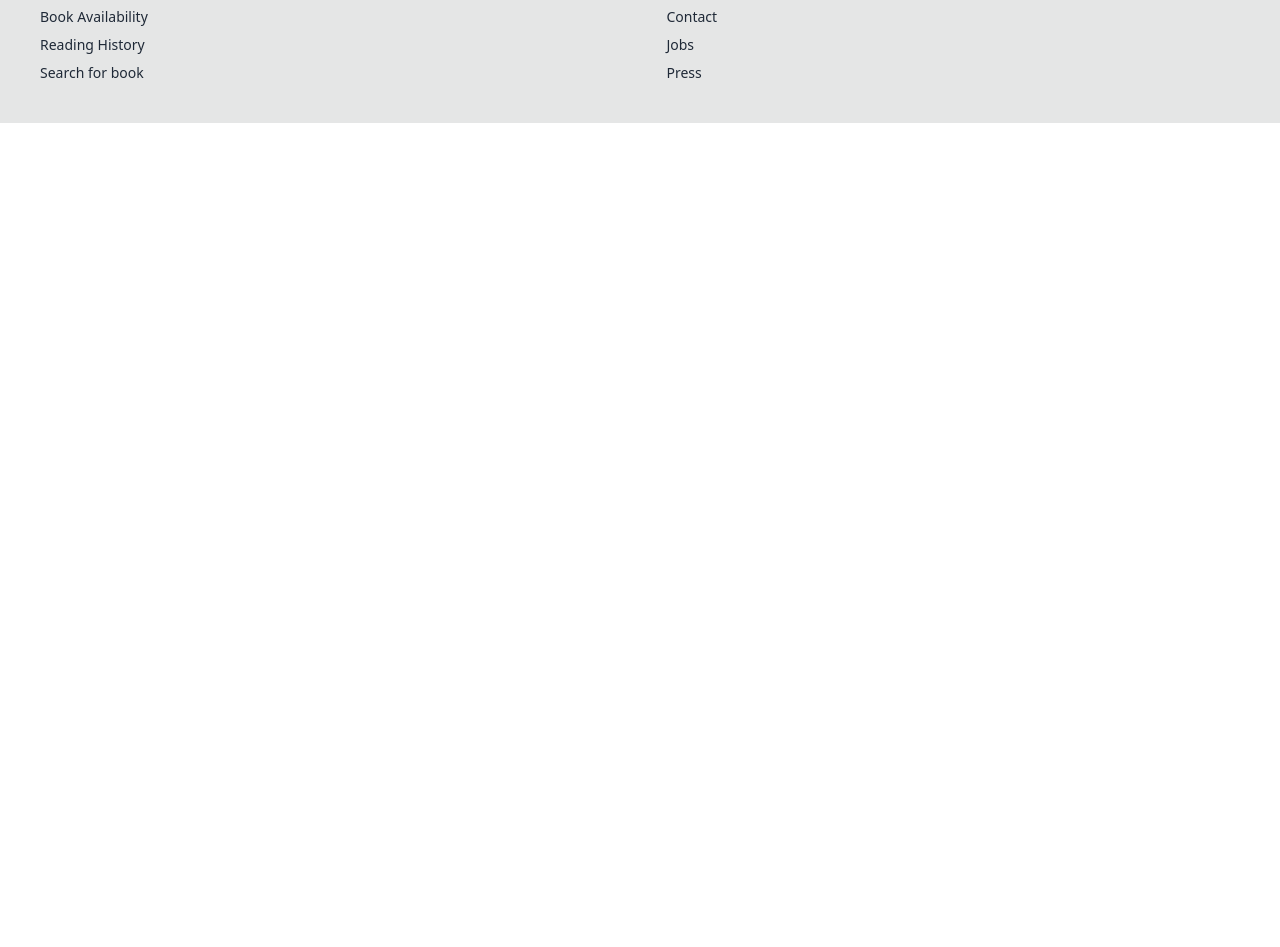
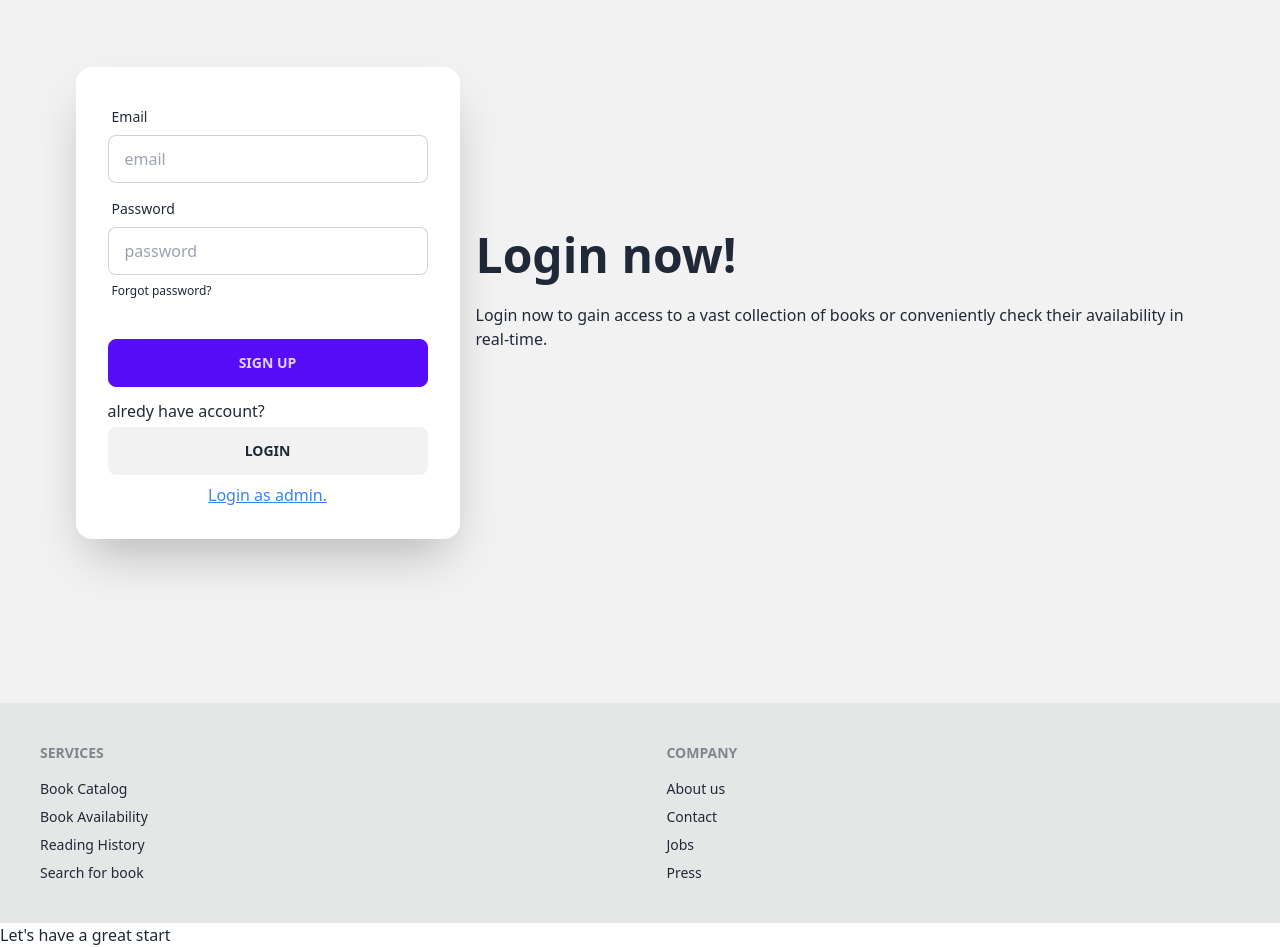
Before and after one commit to VinayakVispute/BookBuddy, a React (Vite) app in the folder Front-end/: page /login in a window 1280 px wide. Shown: the part 163-1110 px from the top of the page. Before the commit the page ends 800 px from the top, so only its background shows below. Built offline with nearby package versions, Linux system fonts and the light colour scheme.

Commit message:
Revert "Folder Updated"
This reverts commit afd67b4d585b35e575969280e76665c55fbcc8f9.

```diff
--- a/Front-end/src/App.jsx
+++ b/Front-end/src/App.jsx
@@ -1,21 +1,15 @@
-import { BrowserRouter as Router, Routes, Route } from "react-router-dom";
-import { Home, Login } from './Pages'
-import { Footer, Navbar } from "./Componenets";
 
+import Home from './Pages/Home'
 
 function App() {
 
   return (
-    <div className="bg-gray-500">
-      <Router basename="/">
-        <Navbar />
-        <Routes>
-          <Route exact path="/login" element={<Login />}></Route>
-          <Route exact path="/" element={<Home />}></Route>
-        </Routes>
-        <Footer />
-      </Router>
+    <>
+    <div className="">
+      <Home/>
+      <h1>Let&apos;s have a great start</h1>
     </div>
+    </>
   )
 }
 
--- /dev/null
+++ b/Front-end/src/Componenets/Hero.jsx
@@ -0,0 +1,16 @@
+import { Link } from "react-router-dom"
+function Hero() {
+  return (
+    <div className="hero min-h-screen bg-base-200">
+  <div className="hero-content text-center">
+    <div className="max-w-md">
+      <h1 className="text-5xl font-bold">Unlock Infinite Literary Worlds.</h1>
+      <p className="py-6">Discover, track, and access a vast library of books with BookBuddy. Login now to explore and check availability seamlessly.</p>
+      <Link to="/login" className="btn btn-primary">Get Started</Link>
+    </div>
+  </div>
+</div>
+  )
+}
+
+export default Hero
--- a/Front-end/src/Componenets/index.jsx
+++ /dev/null
@@ -1,9 +0,0 @@
-import Footer from './Footer';
-import Navbar from './Navbar';
-
-
-
-export {
-    Footer,
-    Navbar
-}
--- /dev/null
+++ b/Front-end/src/Pages/Home.jsx
@@ -0,0 +1,22 @@
+import Navbar from "../Componenets/Navbar";
+import Footer from "../Componenets/Footer";
+import Login from "../Componenets/Login";
+import { BrowserRouter as Router, Routes, Route } from "react-router-dom";
+import Hero from "../Componenets/Hero";
+
+function Home() {
+  return (
+    <div className="bg-gray-500">
+      <Router basename="/">
+        <Navbar />
+        <Routes>
+            <Route exact path="/login" element={<Login />}></Route>
+            <Route exact path="/" element={<Hero />}></Route>
+        </Routes>
+        <Footer />
+      </Router>
+    </div>
+  );
+}
+
+export default Home;
--- a/Front-end/src/Pages/Home/Home.jsx
+++ /dev/null
@@ -1,11 +0,0 @@
-import { Hero } from "./components";
-
-function Home() {
-  return (
-    <div >
-      <Hero />
-    </div>
-  );
-}
-
-export default Home;
--- a/Front-end/src/Pages/Home/components/Hero.jsx
+++ /dev/null
@@ -1,19 +0,0 @@
-import { Link } from "react-router-dom"
-
-
-
-function Hero() {
-  return (
-    <div className="hero min-h-screen bg-base-200">
-      <div className="hero-content text-center">
-        <div className="max-w-md">
-          <h1 className="text-5xl font-bold">Unlock Infinite Literary Worlds.</h1>
-          <p className="py-6">Discover, track, and access a vast library of books with BookBuddy. Login now to explore and check availability seamlessly.</p>
-          <Link to="/login" className="btn btn-primary">Get Started</Link>
-        </div>
-      </div>
-    </div>
-  );
-}
-
-export default Hero;
--- a/Front-end/src/Pages/Home/components/index.jsx
+++ /dev/null
@@ -1,6 +0,0 @@
-import Hero from './Hero';
-
-
-export {
-    Hero
-}
--- a/Front-end/src/Pages/index.jsx
+++ /dev/null
@@ -1,9 +0,0 @@
-import Home from './Home/Home';
-import Login from './Auth/Login'
-
-
-
-export {
-    Home,
-    Login
-}
```
Also changed, not shown: Front-end/src/Componenets/Login.jsx (renamed from Front-end/src/Pages/Auth/Login/Login.jsx).
